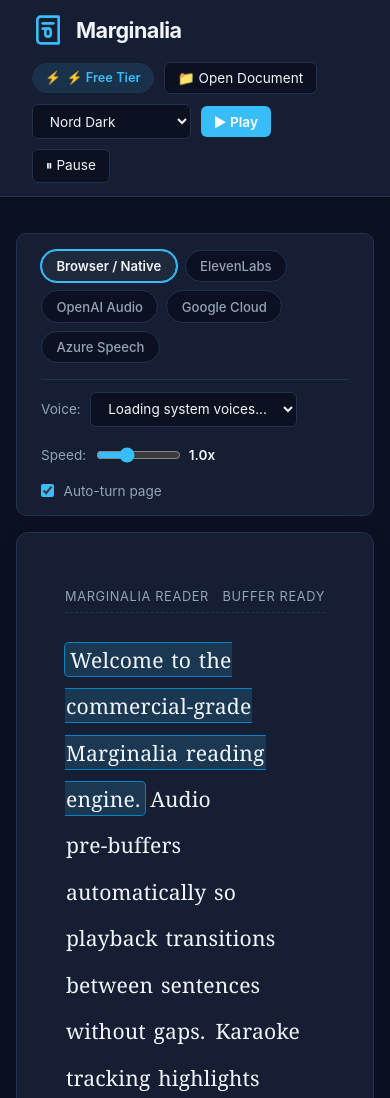
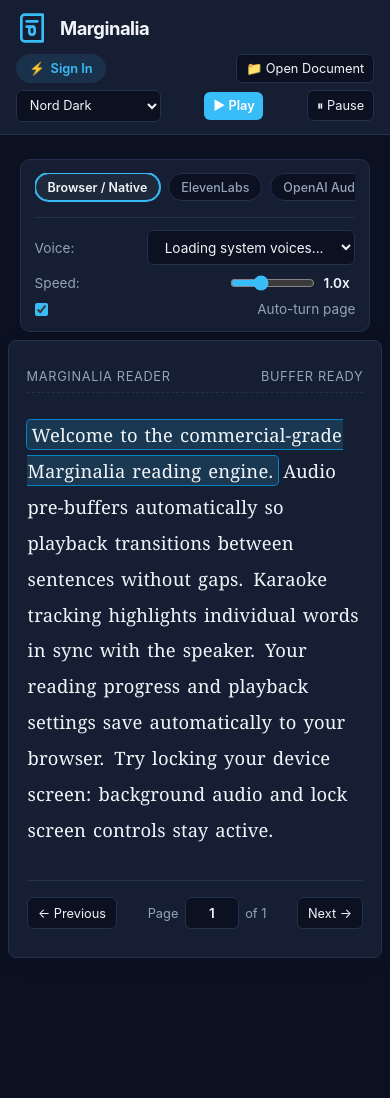
Before and after one commit to UncleEbi/Marginalia, a website: page public/index.html in a window 390 px wide. Shown: the top 1098 px of the page. After the commit the page ends 990 px from the top, so only its background shows below. Drawn offline with nearby package versions, Linux system fonts and the light colour scheme; a script that the page names is missing.

Commit message:
Add files via upload

```diff
--- a/public/index.html
+++ b/public/index.html
@@ -408,6 +408,116 @@
       color: var(--text-main);
       font-size: 0.9rem;
     }
+/* =========================================
+       MOBILE OPTIMIZATIONS (< 640px)
+       ========================================= */
+    @media (max-width: 640px) {
+      header {
+        padding: 0.75rem 1rem;
+        gap: 0.6rem;
+      }
+
+      .brand-title {
+        font-size: 1.15rem;
+      }
+
+      /* Compact header buttons */
+      .header-actions {
+        width: 100%;
+        justify-content: space-between;
+        gap: 0.4rem;
+      }
+
+      .header-actions button,
+      .header-actions select,
+      .header-actions label.btn-ui {
+        padding: 0.4rem 0.55rem;
+        font-size: 0.8rem;
+      }
+
+      /* Controls panel padding and layout */
+      .controls-panel {
+        margin: 0.75rem 0.75rem 0;
+        padding: 0.85rem;
+        gap: 0.75rem;
+        width: calc(100% - 1.5rem);
+      }
+
+      /* Horizontal touch-scroll for engine tabs */
+      .engine-tabs-group {
+        display: flex;
+        flex-wrap: nowrap;
+        overflow-x: auto;
+        -webkit-overflow-scrolling: touch;
+        scrollbar-width: none;
+        padding-bottom: 4px;
+      }
+      .engine-tabs-group::-webkit-scrollbar {
+        display: none;
+      }
+
+      .engine-tab {
+        flex-shrink: 0;
+        font-size: 0.78rem;
+        padding: 0.35rem 0.75rem;
+      }
+
+      /* Stack sub-controls cleanly */
+      .settings-sub-bar {
+        flex-direction: column;
+        align-items: stretch;
+        gap: 0.65rem;
+      }
+
+      .setting-group {
+        justify-content: space-between;
+        width: 100%;
+      }
+
+      .setting-group select {
+        flex: 1;
+        max-width: 65%;
+      }
+
+      /* Reader Card: expand width and reduce edge padding */
+      main {
+        padding: 0.75rem 0.5rem 2rem;
+      }
+
+      .reader-card {
+        padding: 1.75rem 1.1rem;
+        margin-top: 0.5rem;
+        border-radius: 8px;
+        min-height: calc(100vh - 280px);
+      }
+
+      .book-content {
+        font-size: 1.15rem;
+        line-height: 1.95;
+      }
+
+      /* Clean mobile footer */
+      .footer-bar {
+        margin-top: 2rem;
+        padding-top: 1rem;
+      }
+
+      .footer-bar button {
+        padding: 0.45rem 0.65rem;
+        font-size: 0.8rem;
+      }
+
+      .page-nav {
+        font-size: 0.8rem;
+        gap: 0.4rem;
+      }
+
+      .page-jump-input {
+        width: 54px;
+        min-width: 54px;
+        padding: 0.25rem;
+      }
+    }
   </style>
 </head>
 <body>
@@ -525,8 +635,8 @@
   <script>
     // --- SUPABASE CONFIGURATION ---
     // If you wish to hardcode public credentials for your instance, paste them here:
-    const SUPABASE_PROJECT_URL = "https://your-project.supabase.co";
-    const SUPABASE_ANON_KEY = "sb_publishable_or_anon_key";
+    const SUPABASE_PROJECT_URL = "https://nnxphilhkhvwnitxvzdi.supabase.co/rest/v1/";
+    const SUPABASE_ANON_KEY = "sb_publishable_ekzdgLR6FSDHnP2DZNklMQ_n3-k0ZLN";
 
     let supabaseClient = null;
     let currentUserSession = null;
```
